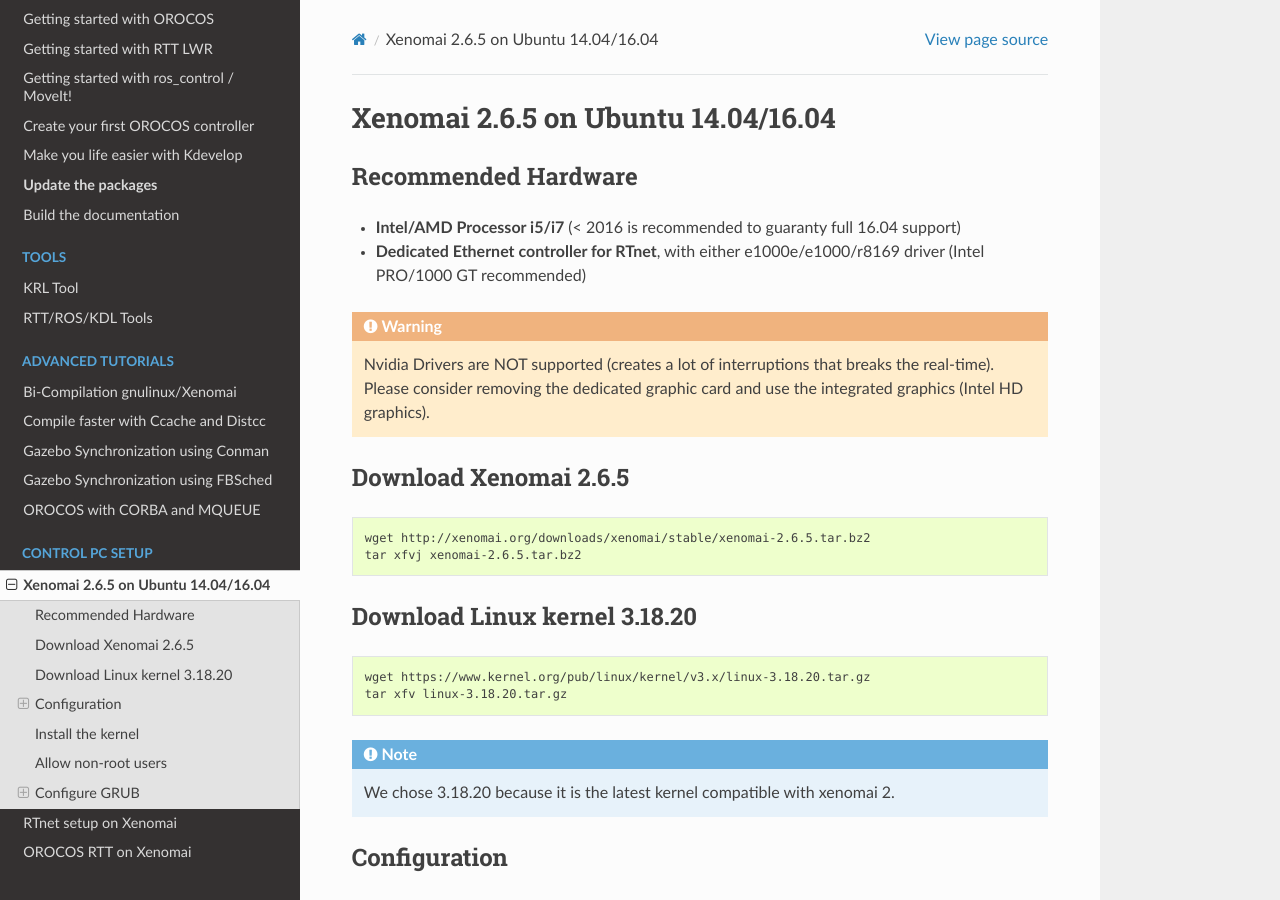
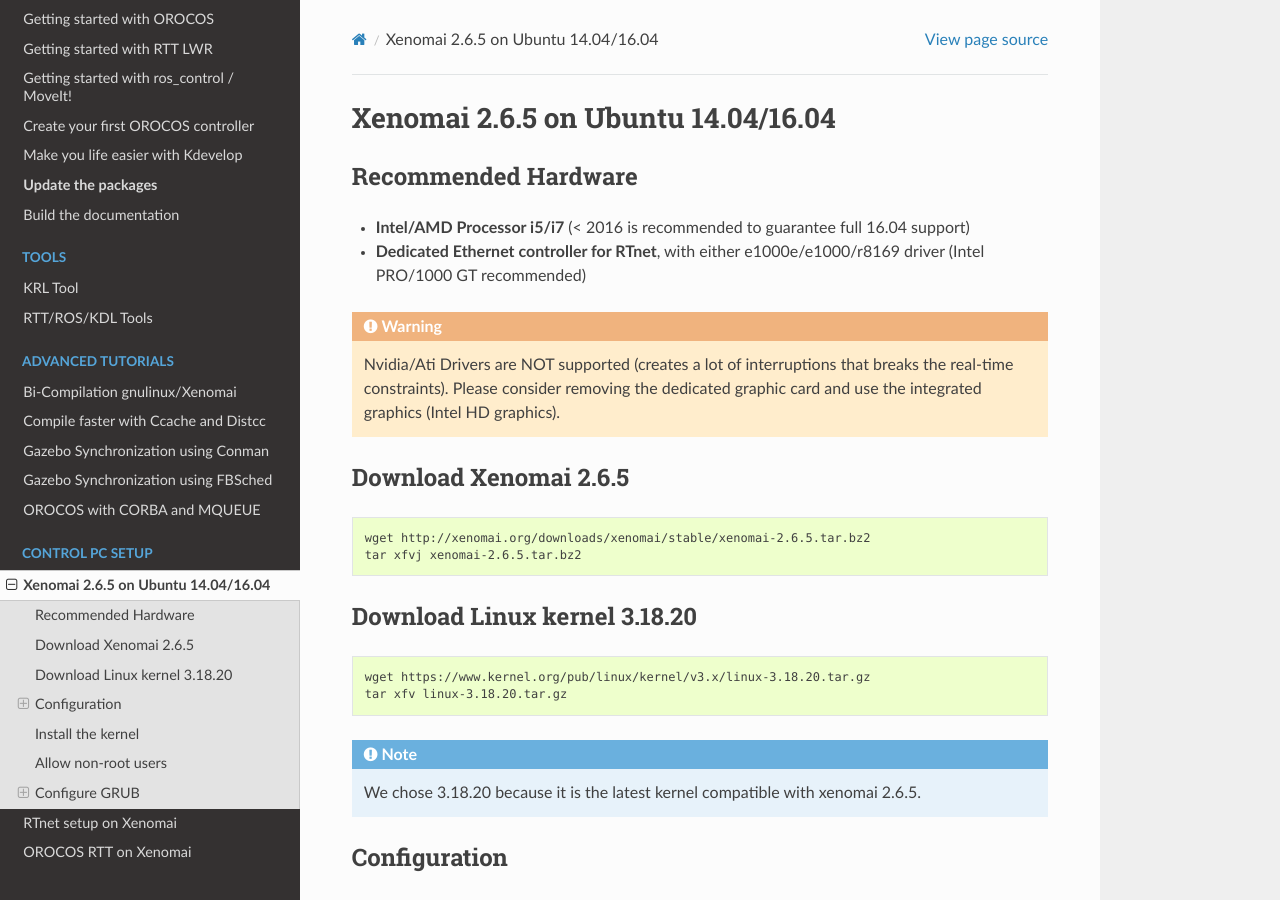
Before and after one commit to kuka-isir/rtt_lwr, a Sphinx documentation site: the page built from docs/source/rtpc/xenomai.rst, in a window 1280 px wide and 900 px high. Built offline with Sphinx 7.4.7 and the Read the Docs theme 2.0.0, drawn with Linux system fonts in a browser that asks for light colours; some of the changed text lies outside the part shown.

Commit message:
Update xenomai.rst

```diff
--- a/docs/source/rtpc/xenomai.rst
+++ b/docs/source/rtpc/xenomai.rst
@@ -4,13 +4,13 @@
 Recommended Hardware
 ~~~~~~~~~~~~~~~~~~~~
 
-* **Intel/AMD Processor i5/i7** (< 2016 is recommended to guaranty full 16.04 support)
+* **Intel/AMD Processor i5/i7** (< 2016 is recommended to guarantee full 16.04 support)
 * **Dedicated Ethernet controller for RTnet**, with either e1000e/e1000/r8169 driver (Intel PRO/1000 GT recommended)
 
 
 .. warning::
 
-    Nvidia Drivers are NOT supported (creates a lot of interruptions that breaks the real-time).
+    Nvidia/Ati Drivers are NOT supported (creates a lot of interruptions that breaks the real-time constraints).
     Please consider removing the dedicated graphic card and use the integrated graphics (Intel HD graphics).
 
 Download Xenomai 2.6.5
@@ -32,7 +32,7 @@
 
 .. note::
 
-    We chose 3.18.20 because it is the latest kernel compatible with xenomai 2.
+    We chose 3.18.20 because it is the latest kernel compatible with xenomai 2.6.5.
 
 Configuration
 ~~~~~~~~~~~~~
```
Also changed, not shown: other parts of docs/source/rtpc/xenomai.rst (+4 -2 lines).
